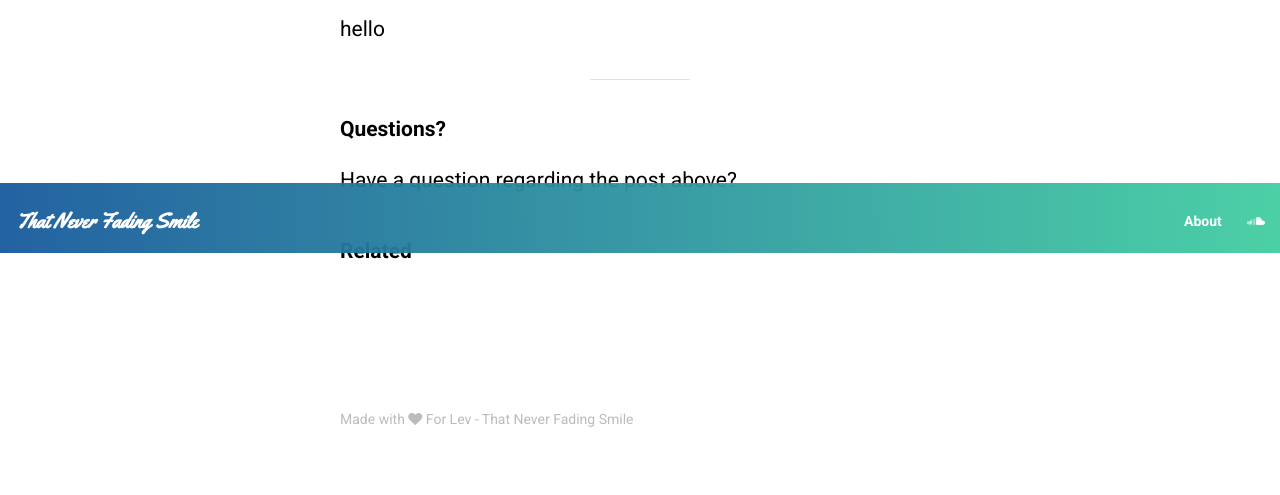
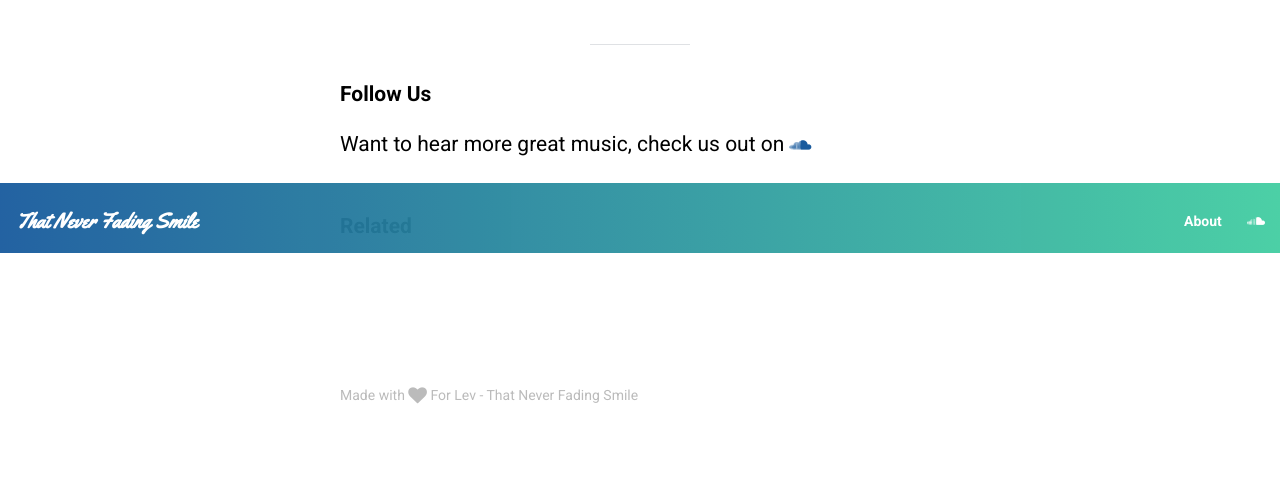
Before and after one commit to balzohrd/flapjack, a Jekyll site: the page built from _posts/2015-08-12-volume-one.markdown, in a window 1280 px wide. Shown: the part 647-1142 px from the top of the page. Built offline with Jekyll 4.4.1, drawn with Linux system fonts in a browser that asks for light colours; nearby versions of some CDN libraries; comment, search, counter and statistics services are not loaded; after the commit the page ends 1118 px from its top, so only the background shows below that.

```diff
--- a/_includes/footer.html
+++ b/_includes/footer.html
@@ -1,3 +1,3 @@
 <footer class="site-footer">
-<p class="small">Made with <i class="fa fa-heart"></i> For Lev - That Never Fading Smile</p>
+<p class="small">Made with <i class="fa fa-heart fa-lg"></i> For Lev - That Never Fading Smile</p>
 </footer>
--- a/_layouts/post.html
+++ b/_layouts/post.html
@@ -23,9 +23,9 @@ layout: default
 
   <hr>
 
-  <div class="question">
-    <h2>Questions?</h2>
-    <p>Have a question regarding the post above?</p>
+  <div class="follow-us">
+    <h2>Follow Us</h2>
+    <p>Want to hear more great music, check us out on <a class="page-link" href="https://soundcloud.com/that-never-fading-smile"><i class="fa fa-soundcloud"></i></a></p>
   </div>
 
   <div class="related">
--- a/_posts/2015-08-12-volume-one.markdown
+++ b/_posts/2015-08-12-volume-one.markdown
@@ -6,5 +6,3 @@ description: "description"
 categories: Volume One
 ---
 <iframe width="100%" height="450" scrolling="no" frameborder="no" src="https://w.soundcloud.com/player/?url=https%3A//api.soundcloud.com/playlists/133699132%3Fsecret_token%3Ds-I4TJF&amp;auto_play=true&amp;hide_related=false&amp;show_comments=false&amp;show_user=true&amp;show_reposts=false&amp;visual=true"></iframe>
-
-hello
```
Also changed, not shown: 3 other files.
